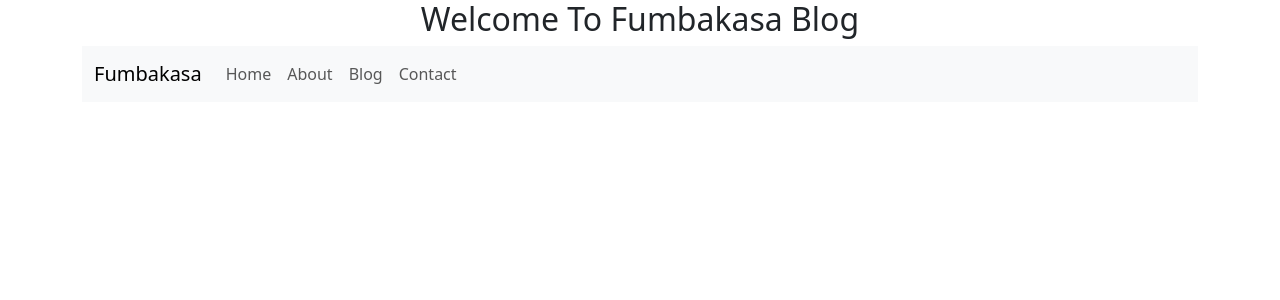
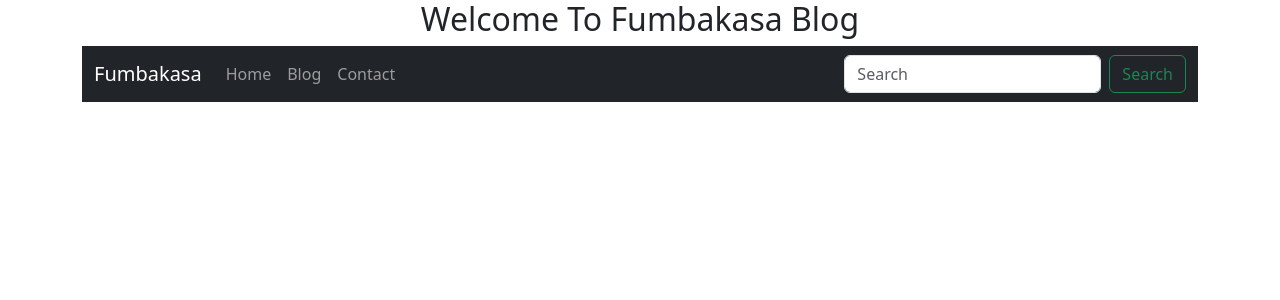
Before and after one commit to Njoxpy/fumbakasa-blog, a React (Create React App) app: page / in a window 1280 px wide. Shown: the top 300 px of the page. Built offline with nearby package versions, Linux system fonts and the light colour scheme.

Commit message:
changed class to className, since class is a reserverd keyword

```diff
--- a/src/Navbar.js
+++ b/src/Navbar.js
@@ -1,26 +1,30 @@
+import 'bootstrap/dist/css/bootstrap.min.css';
+import 'bootstrap/dist/js/bootstrap.bundle.min.js';
+
 const Navbar = () => {
     return (
-        <nav class="navbar navbar-expand-lg navbar-light bg-light">
-            <div class="container">
-                <a class="navbar-brand" href="#">Fumbakasa</a>
-                <button class="navbar-toggler" type="button" data-toggle="collapse" data-target="#navbarNav" aria-controls="navbarNav" aria-expanded="false" aria-label="Toggle navigation">
-                    <span class="navbar-toggler-icon"></span>
+        <nav className="navbar navbar-expand-lg navbar-dark bg-dark">
+            <div className="container">
+                <a className="navbar-brand" href="#">Fumbakasa</a>
+                <button className="navbar-toggler" type="button" data-bs-toggle="collapse" data-bs-target="#navbarTogglerDemo02" aria-controls="navbarTogglerDemo02" aria-expanded="false" aria-label="Toggle navigation">
+                    <span className="navbar-toggler-icon"></span>
                 </button>
-                <div class="collapse navbar-collapse" id="navbarNav">
-                    <ul class="navbar-nav ml-auto">
-                        <li class="nav-item active">
-                            <a class="nav-link" href="#">Home</a>
+                <div className="collapse navbar-collapse" id="navbarTogglerDemo02">
+                    <ul className="navbar-nav me-auto mb-2 mb-lg-0">
+                        <li className="nav-item">
+                            <a className="nav-link" aria-current="page" href="#">Home</a>
                         </li>
-                        <li class="nav-item">
-                            <a class="nav-link" href="#">About</a>
+                        <li className="nav-item">
+                            <a className="nav-link" href="#">Blog</a>
                         </li>
-                        <li class="nav-item">
-                            <a class="nav-link" href="#">Blog</a>
-                        </li>
-                        <li class="nav-item">
-                            <a class="nav-link" href="#">Contact</a>
+                        <li className="nav-item">
+                            <a className="nav-link" href='#'>Contact</a>
                         </li>
                     </ul>
+                    <form className="d-flex">
+                        <input className="form-control me-2" type="search" placeholder="Search" aria-label="Search" />
+                        <button className="btn btn-outline-success" type="submit">Search</button>
+                    </form>
                 </div>
             </div>
         </nav>
```
